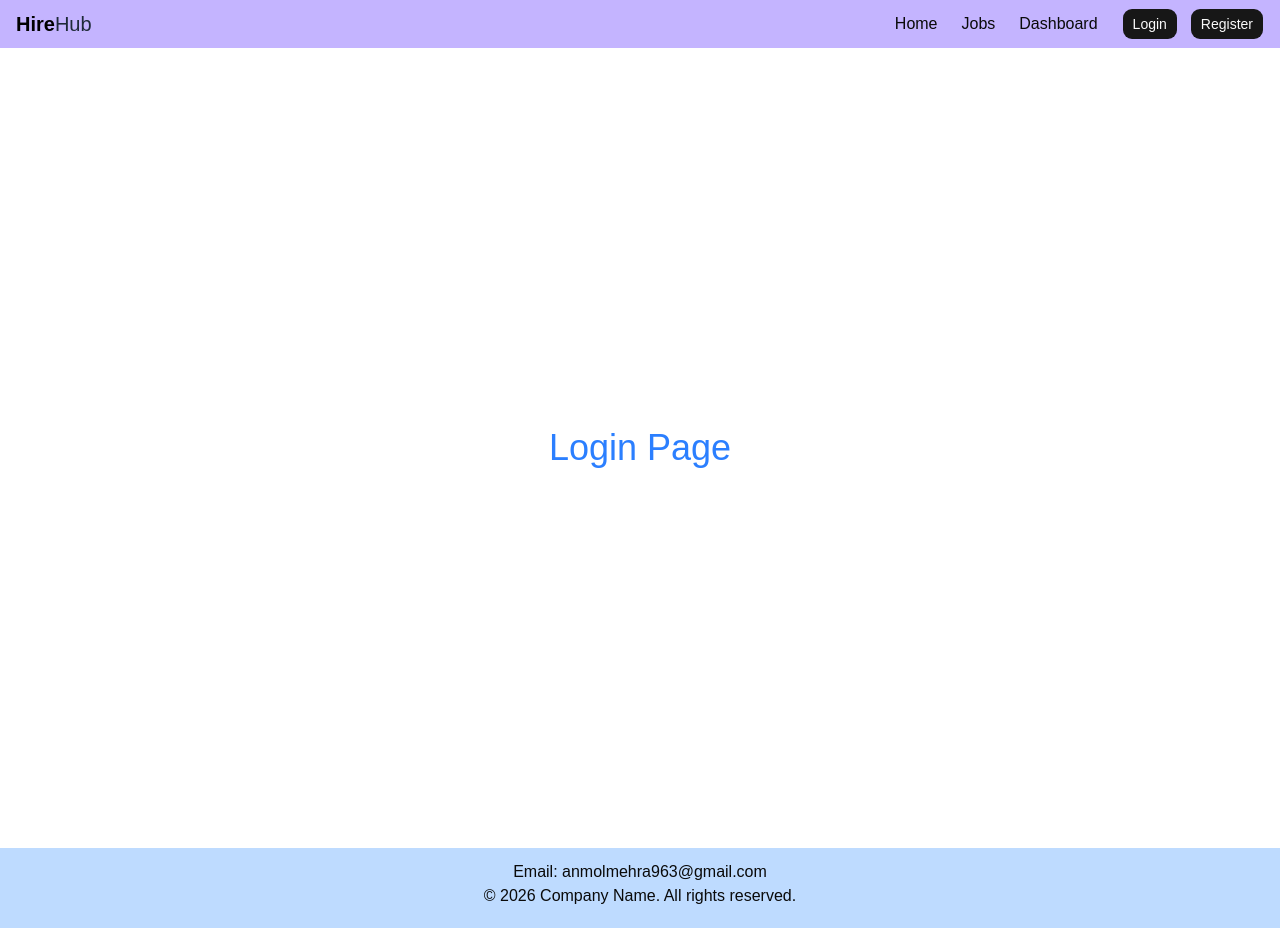
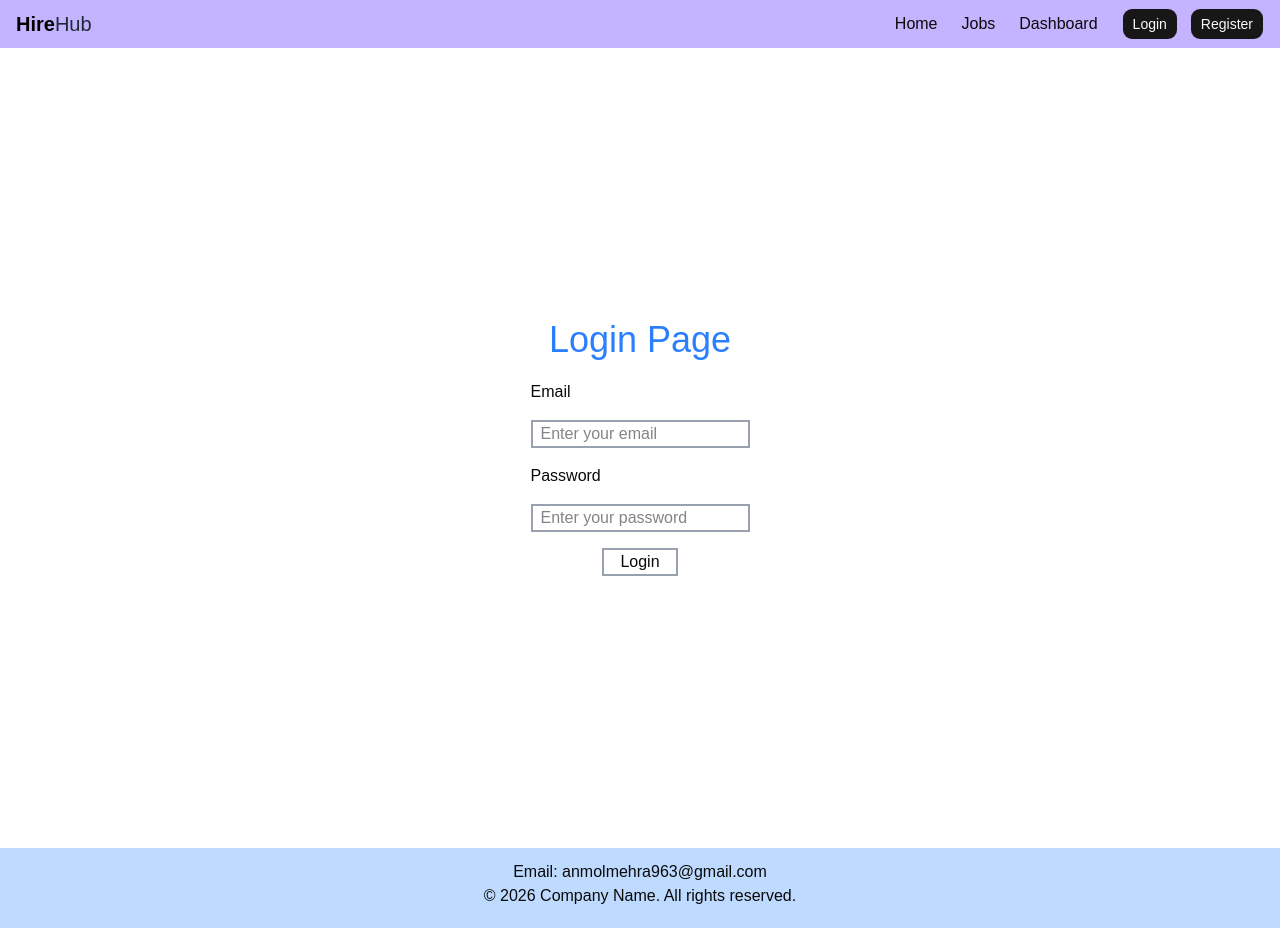
Before and after one commit to AnmolMehra435/HireHub, a React (Vite) app in the folder client/: page /login in a window 1280 px wide. Built offline with nearby package versions, Linux system fonts and the light colour scheme.

Commit message:
created login page with zod

```diff
--- a/client/src/components/layout/Footer.jsx
+++ b/client/src/components/layout/Footer.jsx
@@ -1,6 +1,6 @@
 function Footer(){
     return(
-        <div className="container w-screen h-20 bg-blue-200 py-3 text-center">
+        <div className="w-full h-20 bg-blue-200 py-3 text-center">
             <div className="information ">
                 <h1>Email: anmolmehra963@gmail.com</h1>
                 <h1>© 2026 Company Name. All rights reserved.</h1>
--- a/client/src/pages/HomePage.jsx
+++ b/client/src/pages/HomePage.jsx
@@ -4,7 +4,7 @@ function HomePage(){
     return(
         <>
             <Skeleton>
-                <div className="container flex justify-center items-center h-screen">
+                <div className="flex justify-center items-center h-screen">
                     <h1 className='text-4xl text-blue-500'>Hello world</h1>
                 </div>
             </Skeleton>
--- a/client/src/pages/LoginPage.jsx
+++ b/client/src/pages/LoginPage.jsx
@@ -1,10 +1,32 @@
 import Skeleton from "@/components/layout/Skeleton"
+import { useForm } from 'react-hook-form'
+import { zodResolver } from "@hookform/resolvers/zod"
+import { z } from 'zod'
 
+const formSchema = z.object({
+    email: z.email("Enter valid email"),
+    password: z.string().min(8, "Must be more than 8 characters").regex(/^(?=.*[0-9])(?=.*[!@#$%^&*]).+$/, "password must contain at least one number and one special character")
+})
 function LoginPage(){
+    const { register, handleSubmit,reset, formState: { errors }} = useForm({resolver: zodResolver(formSchema),})
+
+    const onSubmit = (data) => {
+        console.log(data)
+        reset();
+    }
     return(
          <Skeleton>
-            <div className="container flex justify-center items-center h-screen">
-                <h1 className='text-4xl text-blue-500'>Login Page</h1>
+            <div className="flex justify-center items-center h-screen flex-col">
+                <h1 className='text-4xl text-blue-500 mb-5'>Login Page</h1>
+                <form onSubmit = {handleSubmit(onSubmit)} className="flex flex-col">
+                    <label>Email</label>
+                    <input {...register('email')} placeholder="Enter your email" className="my-4 pl-2 border-2 border-gray-400"/>
+                    {errors.email && (<p className="text-red-500 mb-4">{errors.email.message}</p>)}
+                    <label>Password</label>
+                    <input {...register('password')} placeholder="Enter your password" className="my-4 pl-2 border-2 border-gray-400"/>
+                    {errors.password && <p className="text-red-500 mb-4">{errors.password.message}</p>}
+                    <button className="border-2 border-gray-400 w-max px-4 mx-auto cursor-pointer" type='submit'>Login</button>
+                </form>
             </div>
         </Skeleton>
     )
--- a/client/src/pages/RegisterPage.jsx
+++ b/client/src/pages/RegisterPage.jsx
@@ -4,7 +4,7 @@ import { zodResolver } from "@hookform/resolvers/zod"
 import { z } from 'zod'
 
 const formSchema = z.object({
-    username : z.string().min(2, {message: "Username should be greator than 2 alphabets"}),
+    username : z.string().min(2, {message: "Username should be greator than 2 characters"}),
     email: z.email("Please enter a valid email"),
     password: z.string()
     .min(8, "Password must be at least 8 characters")
@@ -21,41 +21,42 @@ const formSchema = z.object({
 
 
 function RegisterPage(){
-    const { register, handleSubmit, formState: { errors } } = useForm({resolver: zodResolver(formSchema), });
+    const { register, handleSubmit, reset, formState: { errors } } = useForm({resolver: zodResolver(formSchema), });
 
     const onSubmit = (data) => {
         console.log(data);
+        reset();
     }
     return(
          <Skeleton>
-            <div className="container flex justify-center items-center h-screen flex-col">
+            <div className="flex justify-center items-center h-screen flex-col w-min sm:w-full mx-auto">
                 <h1 className='text-4xl text-blue-500 mb-5'>Register page</h1>
                 <form onSubmit={handleSubmit(onSubmit)} className="flex flex-col">
                     <label>FullName</label>
                     <input  {...register("username")} className='my-4 pl-2 border-2 border-gray-400' type='text' placeholder="Enter your name"/>
                     {errors.username && (
-                    <p className="text-red-500">
+                    <p className="text-red-500 mb-4">
                         {errors.username.message}
                     </p>
                     )}
                     <label>Email</label>
-                    <input {...register("email")} className='my-4 pl-2 border-2 border-gray-400' placeholder="Enter your email"/>
+                    <input {...register("email")} className='my-4 pl-2 border-2 border-gray-400' type="email" placeholder="Enter your email"/>
                     {errors.email && (
-                    <p className="text-red-500">
+                    <p className="text-red-500 mb-4">
                         {errors.email.message}
                     </p>
                     )}
                     <label>Password</label>
-                    <input {...register("password")} className='my-4 pl-2 border-2 border-gray-400' placeholder="Create your password"/>
+                    <input {...register("password")} className='my-4 pl-2 border-2 border-gray-400' type='password' placeholder="Create your password"/>
                     {errors.password && (
-                    <p className="text-red-500">
+                    <p className="text-red-500 mb-4">
                         {errors.password.message}
                     </p>
                     )}
                     <label>Confirm Password</label>
-                    <input {...register("confirmPassword")} className='my-4 pl-2 border-2 border-gray-400' placeholder="Confirm your password"/>
+                    <input {...register("confirmPassword")} className='my-4 pl-2 border-2 border-gray-400' type='password' placeholder="Confirm your password"/>
                     {errors.confirmPassword && (
-                    <p className="text-red-500">
+                    <p className="text-red-500 mb-4">
                         {errors.confirmPassword.message}
                     </p>
                     )}
@@ -73,7 +74,7 @@ function RegisterPage(){
                             </option>
                         </select>
                     </div>
-                    {errors.role && (<p className="text-red-500">{errors.role.message}</p>)}
+                    {errors.role && (<p className="text-red-500 mb-4">{errors.role.message}</p>)}
 
                     <button type="submit" className="border-2 border-gray-400 w-max px-4 mx-auto cursor-pointer">Submit</button>
                 </form>
```
